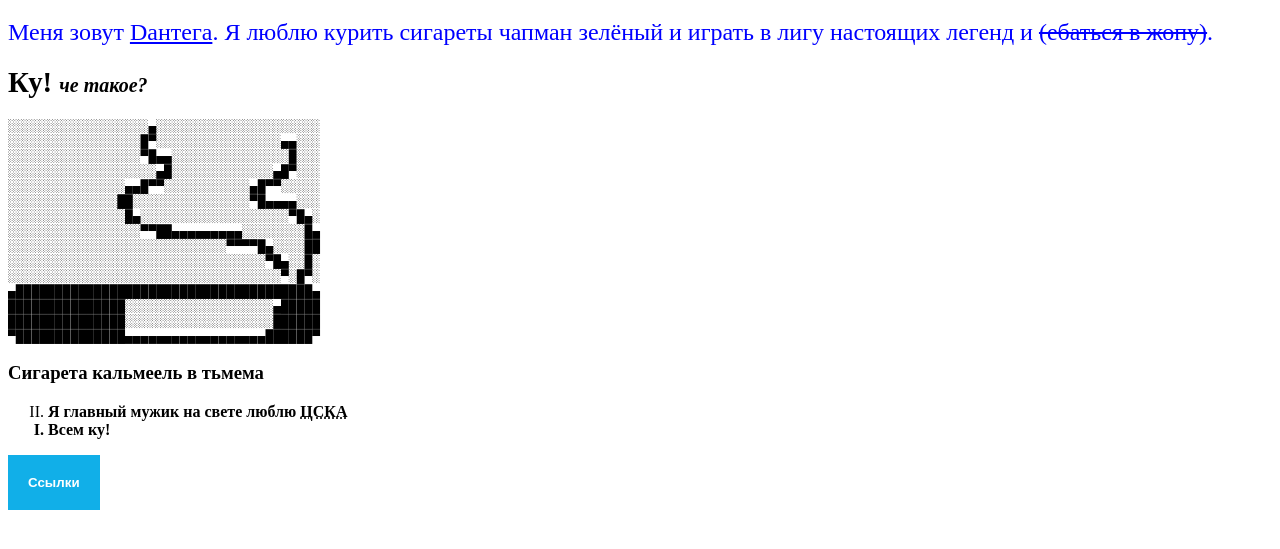
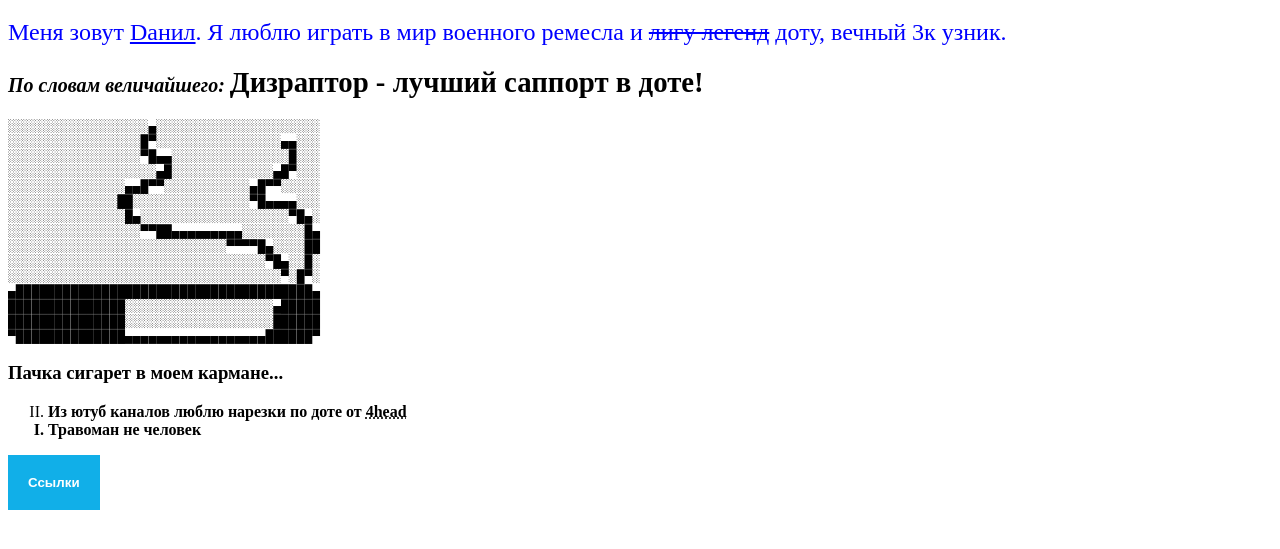
Before and after one commit to Bazooker1/Bazooker1.github.io, a plain HTML site: page index.html in a window 1280 px wide. Shown: the part 61-610 px from the top of the page. Drawn offline with Linux system fonts and the light colour scheme.

Commit message:
Add files via upload

```diff
--- a/index.html
+++ b/index.html
@@ -38,8 +38,8 @@
 </style>
 <div>
     <h1  style="text-indent:900px"> Я - лютый мужик!</h1>
-    <p style="color:blue;" ><font font size="5"> Меня зовут <u>Dантега</u>. Я люблю курить сигареты чапман зелёный и играть в лигу настоящих легенд и <strike>(ебаться в жопу)</strike>.</font></p>
-    <h2><big>Ку! </big><em> <small>че такое? </em> </small> </h2>
+    <p style="color:blue;" ><font font size="5"> Меня зовут <u>Dанил</u>. Я люблю играть в мир военного ремесла и <strike>лигу легенд</strike> доту, вечный 3к узник.</font></p>
+    <h2><em> <small>По словам величайшего: </em> </small> <big>Дизраптор - лучший саппорт в доте! </big> </h2>
     <pre>░░░░░░░░░░░░░░░░░░▄░░░░░░░░░░░░░░░░░░░░░
 ░░░░░░░░░░░░░░░░░█▀░░░░░░░░░░░░░░░░▄▄░░░
 ░░░░░░░░░░░░░░░░░▀█▄▄░░░░░░░░░░░░░░░█░░░
@@ -55,9 +55,9 @@
 ███████████████░░░░░░░░░░░░░░░░░░░▄█████
 ███████████████░░░░░░░░░░░░░░░░░░░██████
 ▀██████████████▄▄▄▄▄▄▄▄▄▄▄▄▄▄▄▄▄▄██████▀</pre>
-    <h3>Сигарета кальмеель в тьмема</h3>
-    <ol type="I" reversed="reversed"><li><strong>Я главный мужик на свете люблю <abbr title="«Центральный спортивный клуб Армии">ЦСКА</abbr></li>
-        <li> <strong> Всем ку!</li>
+    <h3>Пачка сигарет в моем кармане...</h3>
+    <ol type="I" reversed="reversed"><li><strong>Из ютуб каналов люблю нарезки по доте от <abbr title="https://www.youtube.com/c/4Head">4head</abbr></li>
+        <li> <strong> Травоман не человек</li>
     </ol>
 </div>
 <div class = "dropdown">
@@ -65,9 +65,8 @@
     <div class="dropdown-child">
         <p class="light"> <a href="https://vk.com/dantega">ВК</a></p>
         <p class="light"> <a href="https://www.instagram.com/dantega.telega/">Instagram</a></p>
-        <p class="light"> <a href="https://raider.io/characters/eu/gordunni/%D0%97%D0%B0%D0%BF%D0%BB%D0%B5%D1%85%D0%B0">Raider IO брата</a></p>
-        <p class="light"><a href="https://www.warcraftlogs.com/character/eu/%D0%B3%D0%BE%D1%80%D0%B4%D1%83%D0%BD%D0%BD%D0%B8/%d0%9a%d0%b0%d1%80%d0%b0%d0%bd%d0%b4%d0%b0%d0%bd%d0%b0%d0%b0?zone=24&new=true" >Топ 2 маг Гордунни</a></p>
-        <p class="light"><a href="https://raider.io/characters/eu/gordunni/%D0%94%D0%B0%D1%88%D0%B0%D0%BF%D1%80%D0%BE%D1%82%D0%B5%D0%B8%D0%BD" >Я - охотник</a></p>
+        <p class="light"> <a href="https://raider.io/characters/eu/gordunni/Скайкроул">Raider IO </a></p>
+        <p class="light"><a href="https://raider.io/characters/eu/gordunni/%D0%94%D0%B0%D1%88%D0%B0%D0%BF%D1%80%D0%BE%D1%82%D0%B5%D0%B8%D0%BD" >Альт</a></p>
         <p class="light"><a href="https://steamcommunity.com/id/whitez3tsu/" >Steam</a></p>
     </div>
     <div>
```
